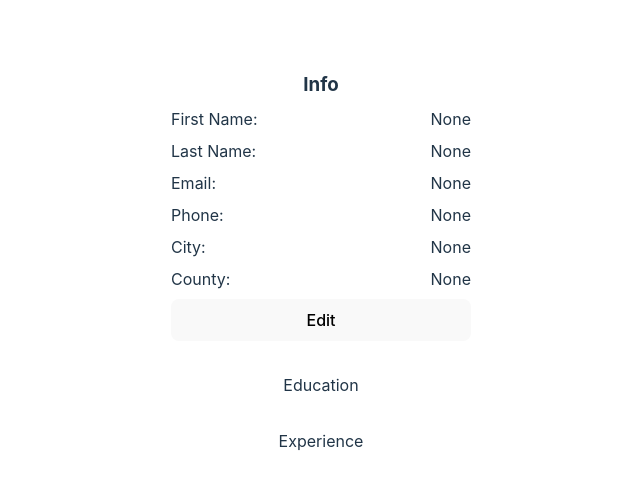
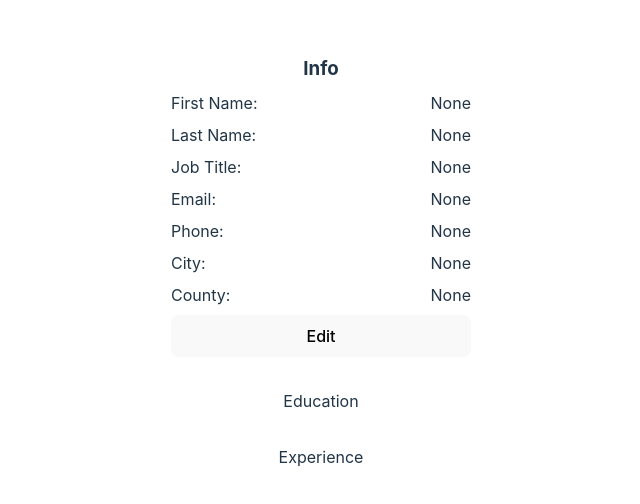
Before and after one commit to damon314159/cv-generator, a React (Vite) app: page / in a window 1280 px wide. Shown: the part 122-626 px from the top of the page, without its empty margins (319-959 px from the left). Built offline with nearby package versions, Linux system fonts and the light colour scheme.

Commit message:
fix: info missing job title

```diff
--- a/src/components/info/Info.tsx
+++ b/src/components/info/Info.tsx
@@ -8,6 +8,7 @@ import './Info.css'
 const infoFields: FormBuilderField[] = [
   { name: 'firstName', id: uuid.v4(), type: 'text', required: true },
   { name: 'lastName', id: uuid.v4(), type: 'text', required: true },
+  { name: 'jobTitle', id: uuid.v4(), type: 'text', required: true },
   { name: 'email', id: uuid.v4(), type: 'email', required: true },
   { name: 'phone', id: uuid.v4(), type: 'tel', required: true },
   { name: 'city', id: uuid.v4(), type: 'text', required: false },
```
